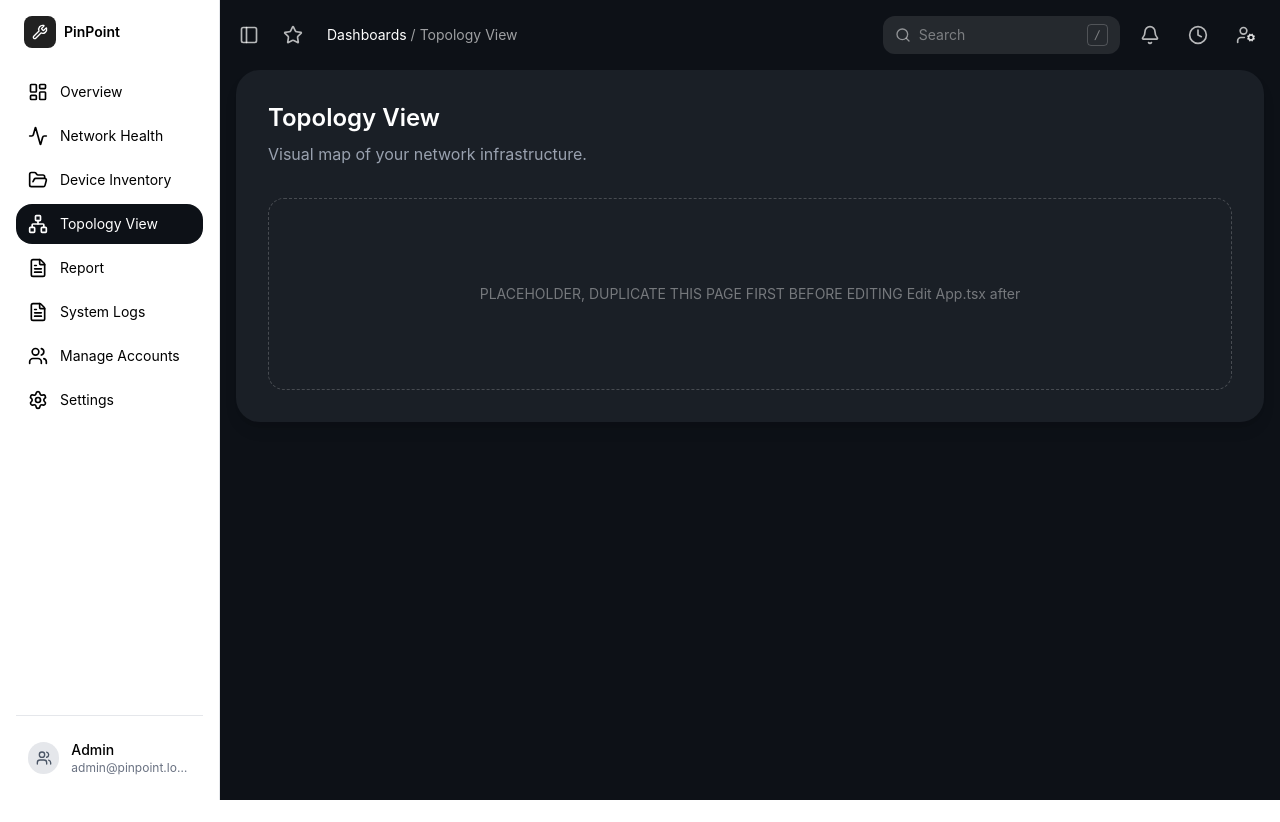
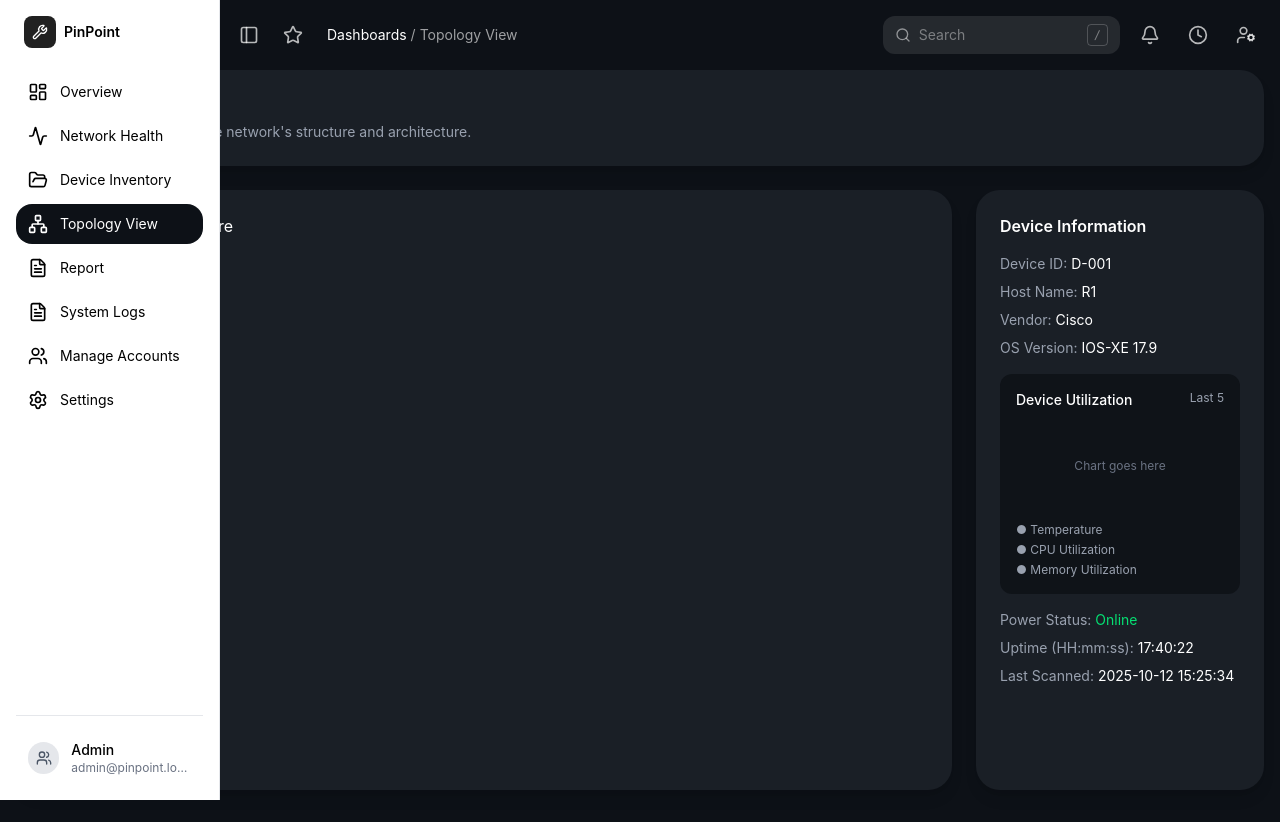
Before and after one commit to esfen14/Network-Diagnosis-System, a React (Vite) app in the folder client/: page /topology in a window 1280 px wide. Before the commit the page ends 800 px from the top, so only its background shows below. Built offline with nearby package versions, Linux system fonts and the light colour scheme.

Commit message:
TopologyPage

```diff
--- a/client/src/App.tsx
+++ b/client/src/App.tsx
@@ -4,6 +4,7 @@ import { DashboardPage } from './pages/DashboardPage'
 import { LoginPage } from './pages/LoginPage'
 import { DeviceInventoryPage } from './pages/DeviceInventoryPage'
 import { NetworkHealthPage } from './pages/NetworkHealthPage'
+import { TopologyPage } from './pages/TopologyPage'
 import { PlaceholderPage } from './pages/PlaceholderPage'
 
 export default function App() {
@@ -15,14 +16,9 @@ export default function App() {
         <Route path="dashboard" element={<DashboardPage />} />
         <Route path="network-health" element={<NetworkHealthPage />} />
         <Route path="device-inventory" element={<DeviceInventoryPage />} />
-        <Route
+       <Route
           path="topology"
-          element={
-            <PlaceholderPage
-              title="Topology View"
-              description="Visual map of your network infrastructure."
-            />
-          }
+            element={<TopologyPage />}
         />
         <Route
           path="reports"
--- /dev/null
+++ b/client/src/pages/TopologyPage.tsx
@@ -0,0 +1,56 @@
+export function TopologyPage() {
+  return (
+    <div className="space-y-6">
+
+      {/* Header */}
+      <div className="rounded-3xl bg-[#1a1f26] p-6 shadow-lg">
+        <h1 className="text-lg font-semibold text-white">Topology</h1>
+        <p className="text-sm text-gray-400">Visual representation of the network's structure and architecture.</p>
+      </div>
+
+      {/* Main content */}
+      <div className="flex gap-6">
+
+        {/* Network Map */}
+        <div className="flex-1 rounded-3xl bg-[#1a1f26] p-6 shadow-lg" style={{ height: '600px' }}>
+          <p className="text-white">Network map will go here</p>
+        </div>
+
+        {/* Side Panel - Device Information */}
+        <div className="w-72 rounded-3xl bg-[#1a1f26] p-6 shadow-lg space-y-4">
+          <h2 className="text-white font-semibold">Device Information</h2>
+          <div className="space-y-2 text-sm">
+            <p className="text-gray-400">Device ID: <span className="text-white">D-001</span></p>
+            <p className="text-gray-400">Host Name: <span className="text-white">R1</span></p>
+            <p className="text-gray-400">Vendor: <span className="text-white">Cisco</span></p>
+            <p className="text-gray-400">OS Version: <span className="text-white">IOS-XE 17.9</span></p>
+          </div>
+
+          <div className="rounded-xl bg-[#0f1318] p-4 space-y-2">
+            <div className="flex justify-between">
+              <p className="text-white text-sm font-medium">Device Utilization</p>
+              <p className="text-gray-400 text-xs">Last 5</p>
+            </div>
+            <div className="h-24 flex items-center justify-center">
+              <p className="text-gray-500 text-xs">Chart goes here</p>
+            </div>
+            <div className="space-y-1 text-xs">
+              <p className="text-gray-400">● Temperature</p>
+              <p className="text-gray-400">● CPU Utilization</p>
+              <p className="text-gray-400">● Memory Utilization</p>
+            </div>
+          </div>
+
+          <div className="space-y-2 text-sm">
+            <p className="text-gray-400">Power Status: <span className="text-green-400">Online</span></p>
+            <p className="text-gray-400">Uptime (HH:mm:ss): <span className="text-white">17:40:22</span></p>
+            <p className="text-gray-400">Last Scanned: <span className="text-white">2025-10-12 15:25:34</span></p>
+          </div>
+        </div>
+
+      </div>
+    </div>
+  )
+}
+
+export default TopologyPage
--- /dev/null
+++ b/package.json
@@ -0,0 +1,5 @@
+{
+  "dependencies": {
+    "@xyflow/react": "^12.11.0"
+  }
+}
```
Also changed, not shown: 1 other file (tests, documents, lock files or other folders).
